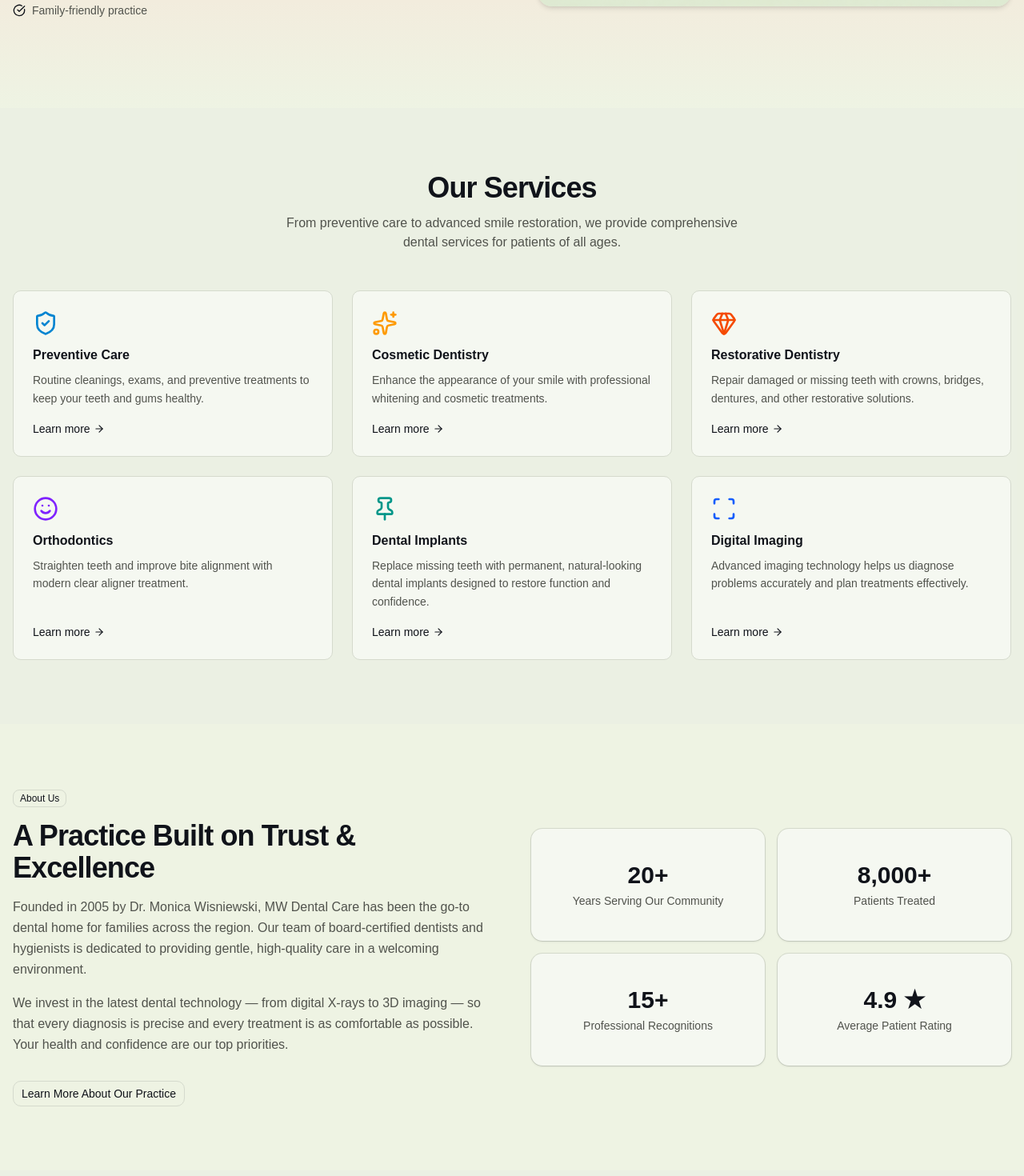
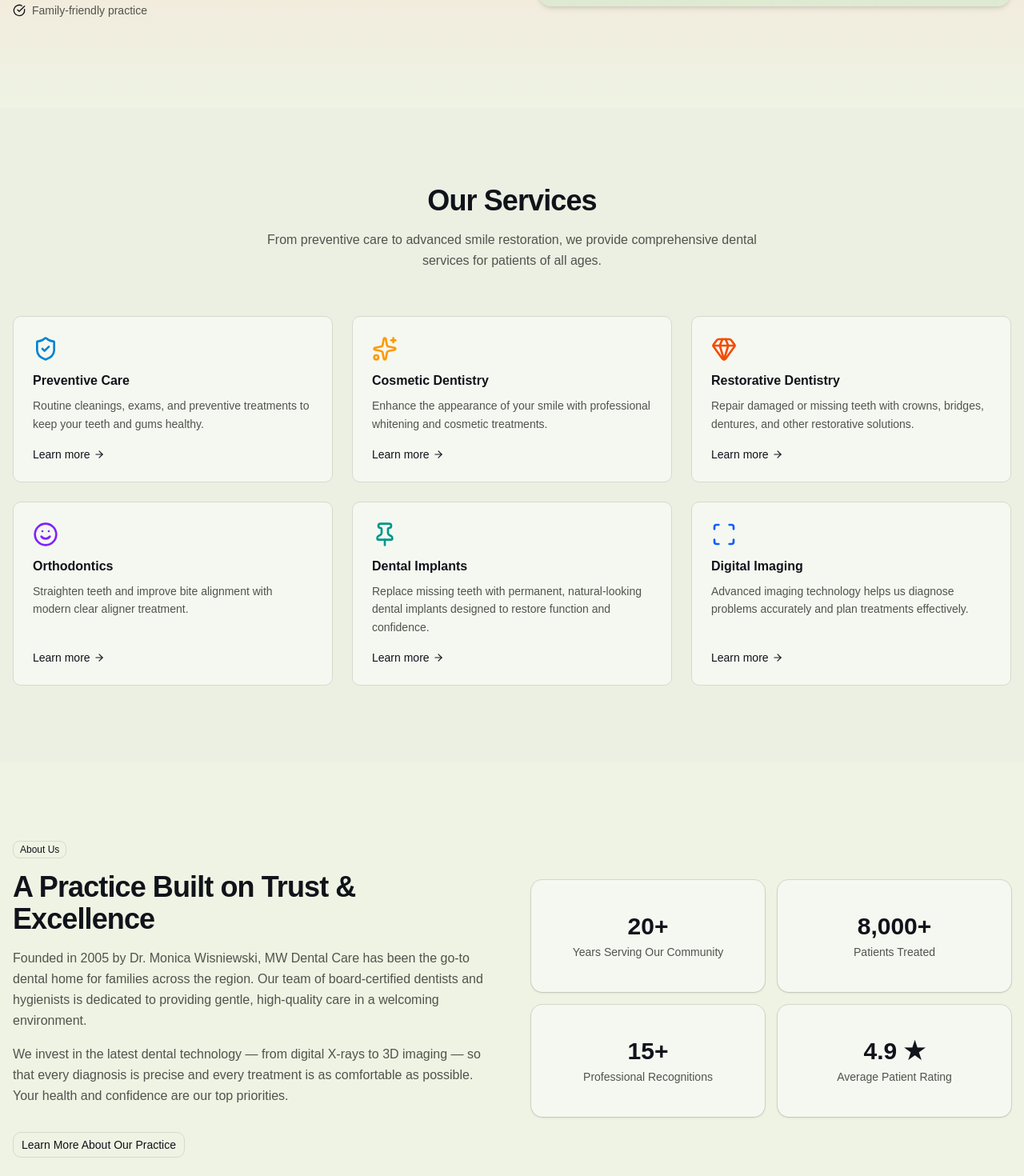
Before and after one commit to stephenmcardle/mw-dental-care, a React (Vite) app: page / in a window 1280 px wide. Shown: the part 578-2048 px from the top of the page at 80% size. Built offline with nearby package versions, Linux system fonts and the light colour scheme.

Commit message:
use Section component instead of <section>

```diff
--- a/src/components/About.tsx
+++ b/src/components/About.tsx
@@ -3,12 +3,12 @@ import { Badge } from '@/components/ui/badge'
 import { Card, CardContent } from '@/components/ui/card'
 import { buttonVariants } from '@/components/ui/button'
 import { cn } from '@/lib/utils'
+import { Section } from '@/components/layout/Section'
 import { aboutData } from '@/data/about'
 
 export default function About() {
   return (
-    <section id="about" aria-labelledby="about-heading" className="py-20">
-      <div className="container mx-auto px-4">
+    <Section variant="default" id="about" labelledBy="about-heading">
         <div className="grid gap-12 md:grid-cols-2 items-center">
           {/* Left: intro text + CTA */}
           <div>
@@ -43,7 +43,6 @@ export default function About() {
             ))}
           </div>
         </div>
-      </div>
-    </section>
+    </Section>
   )
 }
--- a/src/components/Services.tsx
+++ b/src/components/Services.tsx
@@ -1,27 +1,18 @@
 import { Link } from 'react-router-dom'
 import { ArrowRight } from 'lucide-react'
+import { Section } from '@/components/layout/Section'
+import { SectionHeader } from '@/components/layout/SectionHeader'
 import { categories } from '@/data/services'
 
 export default function Services() {
   return (
-    <section
-      id="services"
-      className="py-20 bg-muted/40"
-      aria-labelledby="services-heading"
-    >
-      <div className="container mx-auto px-4">
-        <div className="text-center mb-12">
-          <h2
+    <Section variant="muted" id="services" labelledBy="services-heading">
+      <SectionHeader
         id="services-heading"
-            className="text-3xl font-bold tracking-tight sm:text-4xl"
-          >
-            Our Services
-          </h2>
-          <p className="mt-3 text-muted-foreground max-w-xl mx-auto">
-            From preventive care to advanced smile restoration, we provide
-            comprehensive dental services for patients of all ages.
-          </p>
-        </div>
+        title="Our Services"
+        description="From preventive care to advanced smile restoration, we provide comprehensive dental services for patients of all ages."
+        align="center"
+      />
 
       <ul
         role="list"
@@ -57,7 +48,6 @@ export default function Services() {
           )
         })}
       </ul>
-      </div>
-    </section>
+    </Section>
   )
 }
```
Lines whose indentation alone changed are shown as unchanged.
